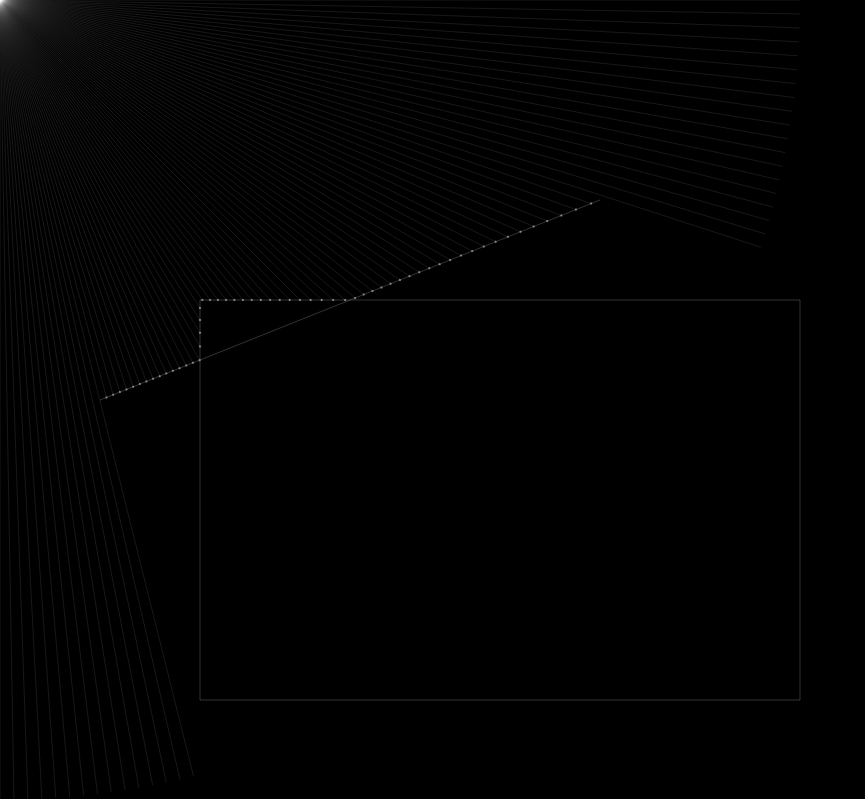
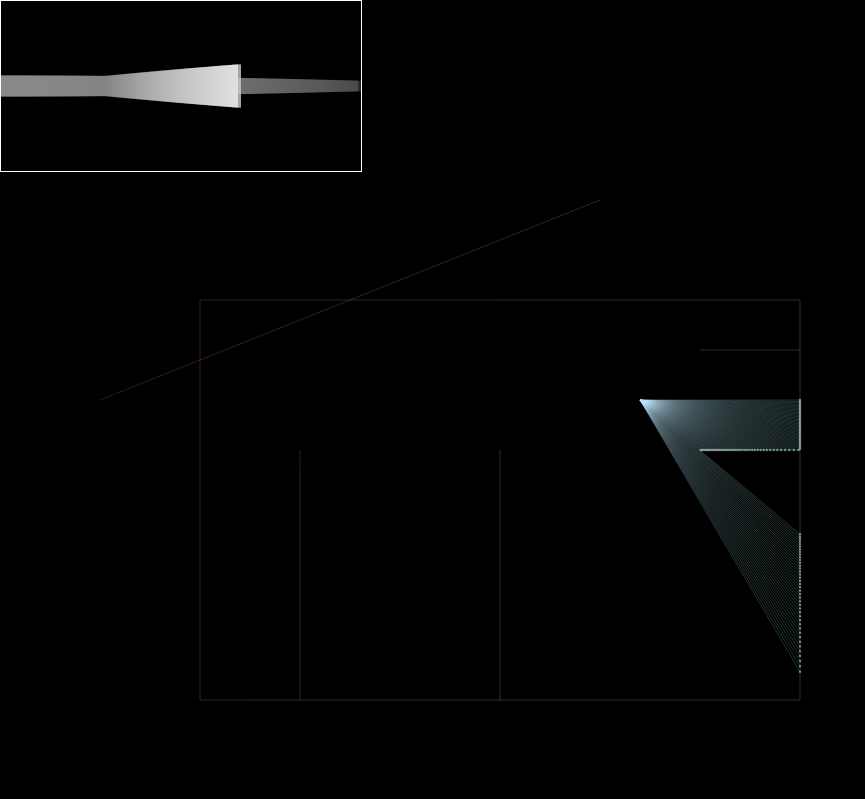
Before and after one commit to HeitorAxe/RayCasting, a plain HTML site: page index.html in a window 1280 px wide. Shown: the whole page, without its empty margins (0-865 px from the left). Drawn offline with Linux system fonts and the light colour scheme.

Commit message:
Added 3D view

```diff
--- a/index.html
+++ b/index.html
@@ -9,7 +9,14 @@
 </head>
 
 <body>
-	<canvas id="canvas"></canvas>
+	<div>
+		<div>
+			<canvas id="canvas"></canvas>
+		</div>
+		<div>
+			<canvas id="canvas2"></canvas>
+		</div>
+	</div>
     <script src="ray.js"></script>
     <script src="wall.js"></script>
 	<script src="script.js"></script>
--- a/ray.js
+++ b/ray.js
@@ -33,7 +33,7 @@ class Ray
         //they are parallel to each other
         if(den == 0)
         {
-            return;
+            return null;
         }
 
         const t = ((x1-x3)*(y3-y4)-(y1-y3)*(x3-x4))/den;
@@ -47,7 +47,7 @@ class Ray
         }
         else
         {
-            return;
+            return null;
         }
 
     }
@@ -91,7 +91,7 @@ class Ray
 
     drawRay(ctx)
     {
-        ctx.lineWidth = .1
+        ctx.lineWidth = .2
         ctx.beginPath();
         ctx.moveTo(this.x1, this.y1);
         ctx.lineTo(this.x2, this.y2);
--- a/script.js
+++ b/script.js
@@ -4,10 +4,12 @@ let flowField;
 let flowFieldAnimation;
 
 const mouse = {
-    x:0,
-    y:0,
+    x:window.innerWidth/2,
+    y:0+window.innerHeight/2,
     down: false
 }
+
+let visionAngle = 0;
 
 window.addEventListener("mousedown", function(e){
     mouse.down = true;
@@ -25,6 +27,38 @@ window.addEventListener("mousemove", function(e){
     }
 });
 
+
+window.addEventListener("keydown", function(e){
+    if(e.code == "KeyA")
+    {
+        visionAngle+=5;
+    }
+
+    if(e.code == "KeyD")
+    {
+        visionAngle-=5;
+    }
+
+    if(e.code == "ArrowUp")
+    {
+        mouse.y-=10;
+    }
+    if(e.code == "ArrowDown")
+    {
+        mouse.y+=10;
+    }
+    if(e.code == "ArrowLeft")
+    {
+        mouse.x-=10;
+    }
+    if(e.code == "ArrowRight")
+    {
+        mouse.x+=10;
+    }
+    console.log(e);
+});
+
+
 var body = document.body,
     html = document.documentElement;
 
@@ -32,14 +66,24 @@ var height = Math.max( body.scrollHeight, body.offsetHeight,
                        html.clientHeight, html.scrollHeight, html.offsetHeight );
 
 window.onload = function() {
-	canvas = document.getElementById("canvas");
+    canvas2 = document.getElementById("canvas2");
+	ctx2 = canvas2.getContext("2d");
+
+    canvas = document.getElementById("canvas");
 	ctx = canvas.getContext("2d");
+
 	canvas.width = window.innerWidth;
-	canvas.height = height;
+	canvas.height = window.innerHeight;
+    canvas2.width = 360;
+	canvas2.height = 170;
+
+    mouse.x = canvas.width/2;
+    mouse.y = canvas.height/2;
+
 	// canvas.width = 500;
 	// canvas.height = 500;
 
-    let flowField= new Render(ctx, 2)
+    let flowField= new Render(ctx2, ctx)
     flowField.animate();
 
 }
@@ -47,20 +91,22 @@ window.onload = function() {
 class Render
 {
     #ctx;
-    constructor(ctx, moveSpeed)
+    #ctx2;
+    constructor(ctx2, ctx)
     {
-        this.moveSpeed = 0;
         this.walls =[];
         this.angle = 0;
         this.#ctx = ctx;
+        this.#ctx2 = ctx2;
         this.gradient;
 		this.#createGradient();
         //make it rainbow colored
-		//this.#ctx.strokeStyle = this.gradient
+		this.#ctx.strokeStyle = this.gradient
 
         //just making some walls
-        this.#ctx.strokeStyle = "white";
+        //this.#ctx.strokeStyle = "white";
 
+        //should've made a function to do that
         let wall = new Wall( 200, 300, 800, 300, this.#ctx);
         this.walls.push(wall);
 
@@ -72,6 +118,18 @@ class Render
 
         let wall4 = new Wall( 800, 700, 800, 300, this.#ctx);
         this.walls.push(wall4);
+
+        let wall6 = new Wall( 800, 450, 700, 450, this.#ctx);
+        this.walls.push(wall6);
+
+        let wall7 = new Wall( 800, 350, 700, 350, this.#ctx);
+        this.walls.push(wall7);
+
+        let wall8 = new Wall( 300, 700, 300, 450, this.#ctx);
+        this.walls.push(wall8);
+
+        let wall9 = new Wall( 500, 700, 500, 450, this.#ctx);
+        this.walls.push(wall9);
 
 
         let wall5 = new Wall( 100, 400, 600, 200, this.#ctx);
@@ -91,16 +149,45 @@ class Render
     animate(){
 
         this.#ctx.clearRect(0, 0, canvas.width, canvas.height);
+        this.#ctx2.clearRect(0, 0, this.#ctx2.canvas.clientWidth, this.#ctx2.canvas.clientHeight);
 
         this.walls.forEach(wall => {
             wall.drawWall(this.#ctx);
         });
-
-        for(let i = 0; i < 360; i+=1){
+        let rays = 60;
+        for(let i = 0+visionAngle; i < rays+visionAngle; i+=0.5){
             let ray = new Ray(mouse.x, mouse.y ,i);
-            ray.collidesAtPoint(this.walls, this.#ctx);
+            let collisionPoint = ray.collidesAtPoint(this.walls, this.#ctx);
             ray.drawRay(this.#ctx);
             this.moveSpeed+=0.01;
+
+
+            //drawing collumn to the "3d screen"
+            if(collisionPoint != null)
+            {
+                let distanceToPoint = Math.sqrt((collisionPoint.x-mouse.x) * (collisionPoint.x-mouse.x) + (collisionPoint.y-mouse.y) * (collisionPoint.y-mouse.y));
+                let columnHeight =20*(this.#ctx2.canvas.clientHeight / distanceToPoint);
+
+                let drawStart = -columnHeight / 2 + this.#ctx2.canvas.clientHeight / 2;
+                if (drawStart < 0)
+                    drawStart = 0;
+
+                let drawEnd = columnHeight / 2 + this.#ctx2.canvas.clientHeight / 2;
+                if (drawEnd >= this.#ctx2.canvas.clientHeight)
+                    drawEnd = this.#ctx2.canvas.clientHeight - 1;
+
+
+                var r_a = 1/(distanceToPoint/255*5);
+                this.#ctx2.strokeStyle = "rgba(255, 255, 255, " + r_a + ")"; ;
+                let lineWidth = this.#ctx2.canvas.clientWidth/60;
+                this.#ctx2.lineWidth = lineWidth;
+                this.#ctx2.beginPath();
+                this.#ctx2.moveTo((i-visionAngle) * lineWidth, drawStart);
+                this.#ctx2.lineTo((i-visionAngle)  * lineWidth, drawEnd);
+                //ctx.strokeStyle = "white"
+                this.#ctx2.stroke();
+            }
+
         }
 
         flowFieldAnimation = requestAnimationFrame(this.animate.bind(this));//updates the canvas
--- a/style.css
+++ b/style.css
@@ -3,6 +3,11 @@
 	margin: 0;
 	padding: 0;
 	box-sizing: border-box;
+}
+
+body
+{
+	display: flex;
 }
 
 canvas
@@ -17,5 +22,13 @@ canvas
 	left:0;
 	top:0;
 	z-index:-1;
+}
+
+
+#canvas2{
+
+
+	border:solid  white 1px;
+
 
 }
```
